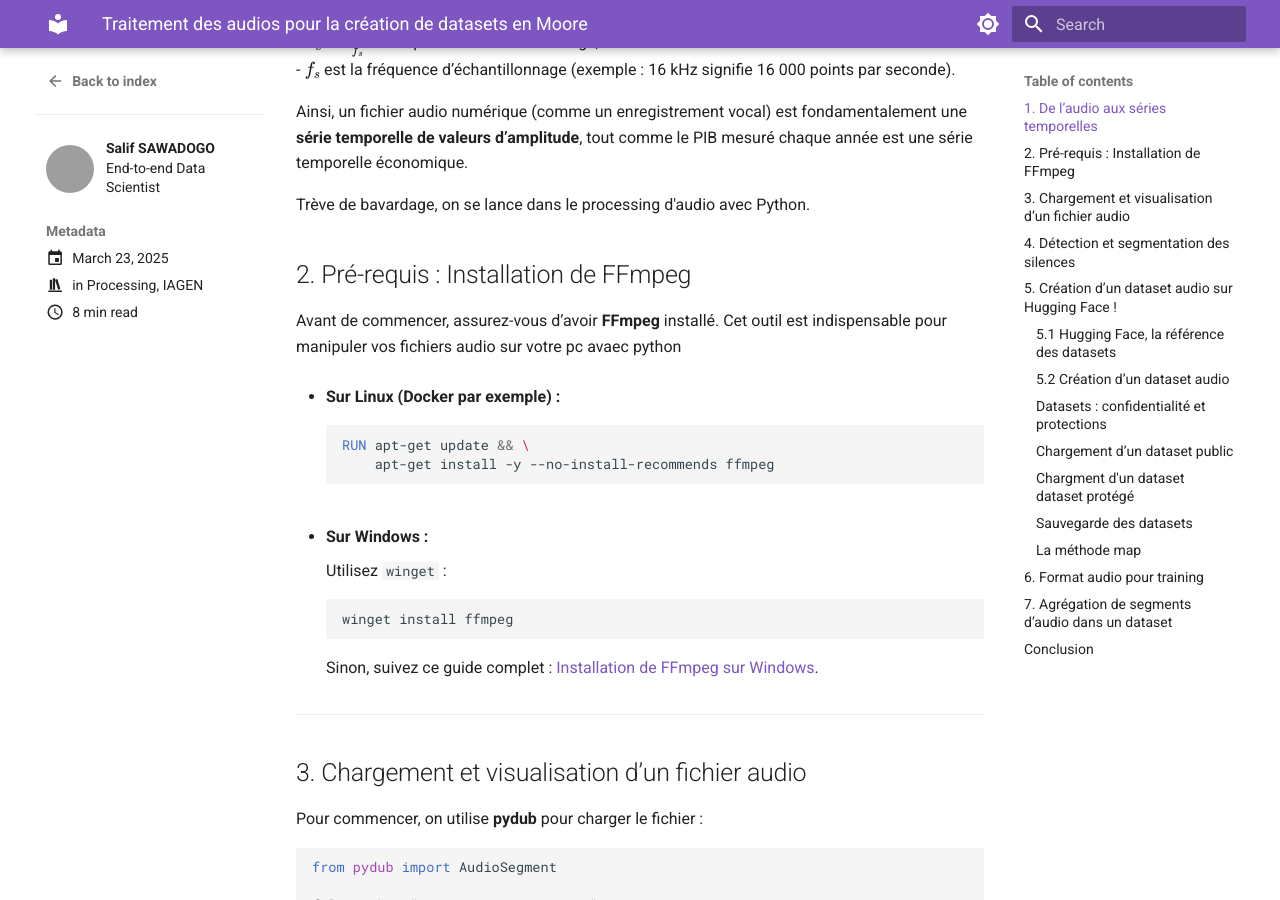
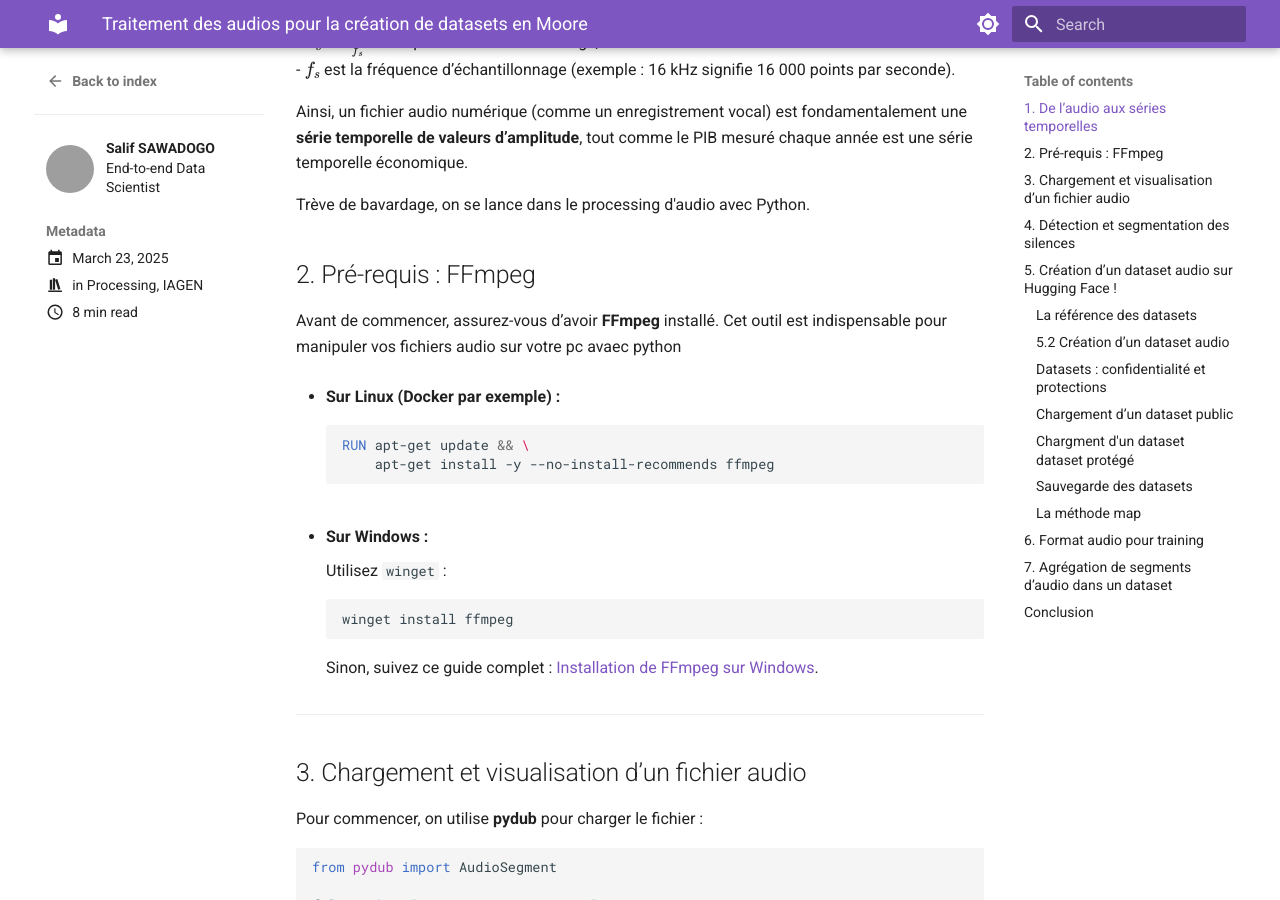
Before and after one commit to sawallesalfo/blog, an MkDocs documentation site: the page built from docs/posts/audio_processing_for_data_scientist.md, in a window 1280 px wide and 900 px high, scrolled down 1070 px. Built offline with MkDocs 1.6.1 and Material for MkDocs 9.7.7, drawn with Linux system fonts in a browser that asks for light colours; comment, search, counter and statistics services are not loaded; some of the changed text lies outside the part shown; grey boxes are pictures that could not be loaded.

```diff
--- a/docs/posts/audio_processing_for_data_scientist.md
+++ b/docs/posts/audio_processing_for_data_scientist.md
@@ -39,7 +39,7 @@ où :
 Ainsi, un fichier audio numérique (comme un enregistrement vocal) est fondamentalement une **série temporelle de valeurs d’amplitude**, tout comme le PIB mesuré chaque année est une série temporelle économique.
 
 Trève de bavardage,  on se lance dans le processing d'audio avec Python.
-## 2. Pré-requis : Installation de FFmpeg
+## 2. Pré-requis : FFmpeg
 
 Avant de commencer, assurez-vous d’avoir **FFmpeg** installé. Cet outil est indispensable pour manipuler vos fichiers audio sur votre pc avaec python
 
@@ -121,7 +121,7 @@ for i, (silence_start, silence_end) in enumerate(silences):
 
 ## 5. Création d’un dataset audio sur Hugging Face ! <img src="https://huggingface.co/front/assets/huggingface_logo-noborder.svg" alt="Hugging Face" width="30"/>
 
-### 5.1 Hugging Face, la référence des datasets
+### La référence des datasets
 
 Avant l’avènement de plateformes comme Hugging Face, la constitution de datasets audio était souvent un processus artisanal. Il fallait assembler manuellement les fichiers, les annoter avec des scripts personnalisés et gérer les métadonnées de façon dispersée. Les chercheurs utilisaient des fichiers encodées en base64, des répertoires organisés à la main ou des formats propriétaires.
 
```
